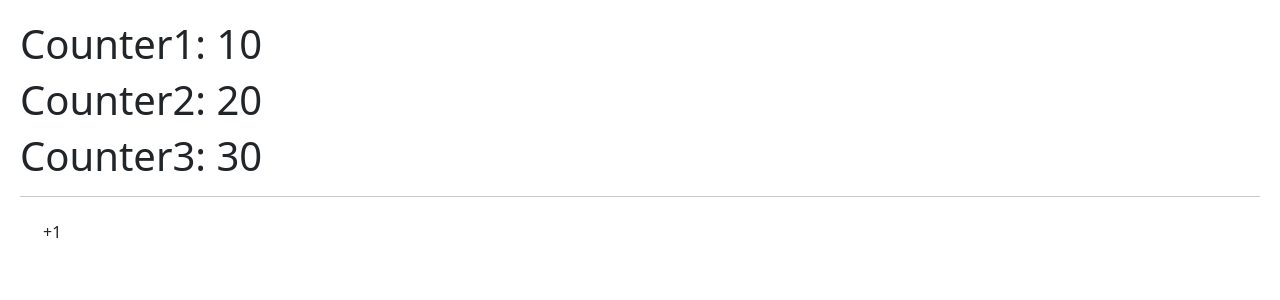
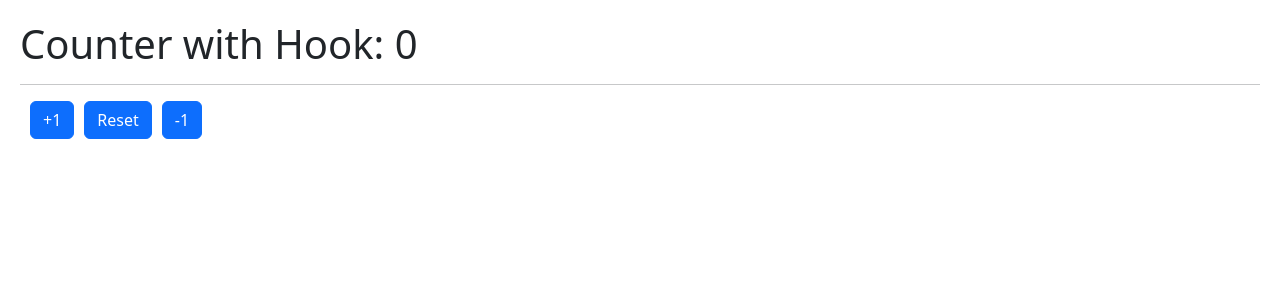
Before and after one commit to alexelizaga/05-react-hooks-vite, a React (Vite) app: page / in a window 1280 px wide. Shown: the top 300 px of the page. Built offline with nearby package versions, Linux system fonts and the light colour scheme.

Commit message:
117. Export hook methods

```diff
--- /dev/null
+++ b/src/01-useState/CounterWithCustomHook.tsx
@@ -0,0 +1,26 @@
+import { useCounter } from '../hooks/useCounter';
+
+export const CounterWithCustomHook = (): JSX.Element => {
+
+    const { counter, increment, decrement, reset } = useCounter(0);
+
+    return (
+        <>
+            <h1>Counter with Hook: { counter }</h1>
+            <hr />
+
+            <button
+                className="btn btn-primary"
+                onClick={ () => increment() }
+            >+1</button>
+            <button
+                className="btn btn-primary"
+                onClick={ reset }
+            >Reset</button>
+            <button
+                className="btn btn-primary"
+                onClick={ () => decrement() }
+            >-1</button>
+        </>
+    )
+}
--- /dev/null
+++ b/src/hooks/useCounter.ts
@@ -0,0 +1,14 @@
+import { useState } from 'react';
+
+export const useCounter = ( initialValue: number = 10) => {
+    const [counter, setCounter] = useState<number>( initialValue );
+
+    const increment = ( value = 1 ) => setCounter(counter + value);
+    const decrement = ( value = -1 ) => {
+        if ( counter === 0 ) return;
+        setCounter(counter - value)
+    };
+    const reset: () => void = () => setCounter(initialValue);
+
+    return { counter, increment, decrement, reset };
+}
--- a/src/main.tsx
+++ b/src/main.tsx
@@ -2,14 +2,15 @@
 import ReactDOM from 'react-dom/client'
 
 // import { HooksApp } from './HooksApp';
-import { CounterApp } from './01-useState/CounterApp';
+// import { CounterApp } from './01-useState/CounterApp';
+import { CounterWithCustomHook } from './01-useState/CounterWithCustomHook';
 
 import './index.css'
 
 
+
 ReactDOM.createRoot(document.getElementById('root') as HTMLElement).render(
   <React.StrictMode>
-    {/* <HooksApp /> */}
-    <CounterApp />
+    <CounterWithCustomHook />
   </React.StrictMode>
 )
```
Also changed, not shown: 1 other file (tests, documents, lock files or other folders).
